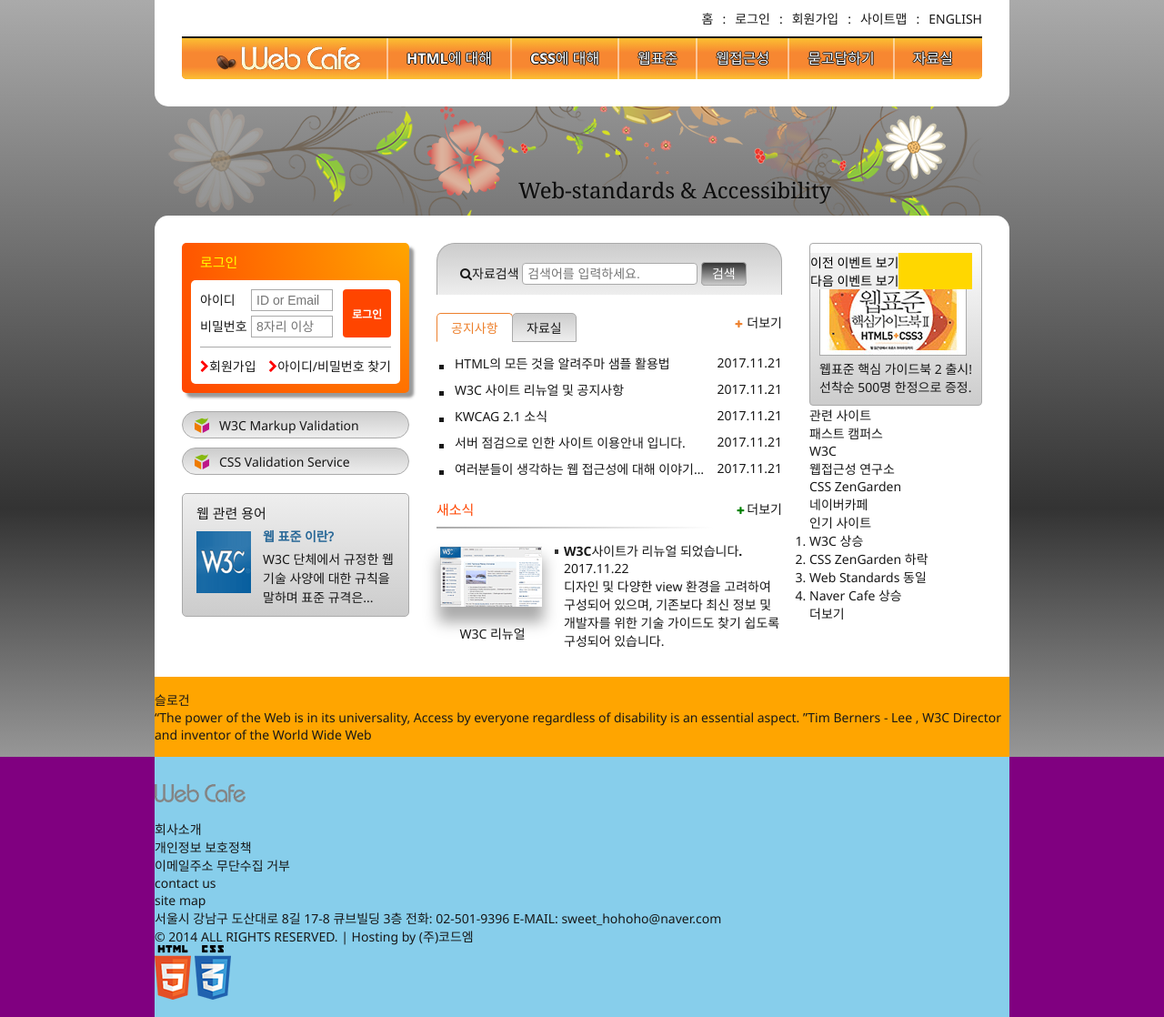
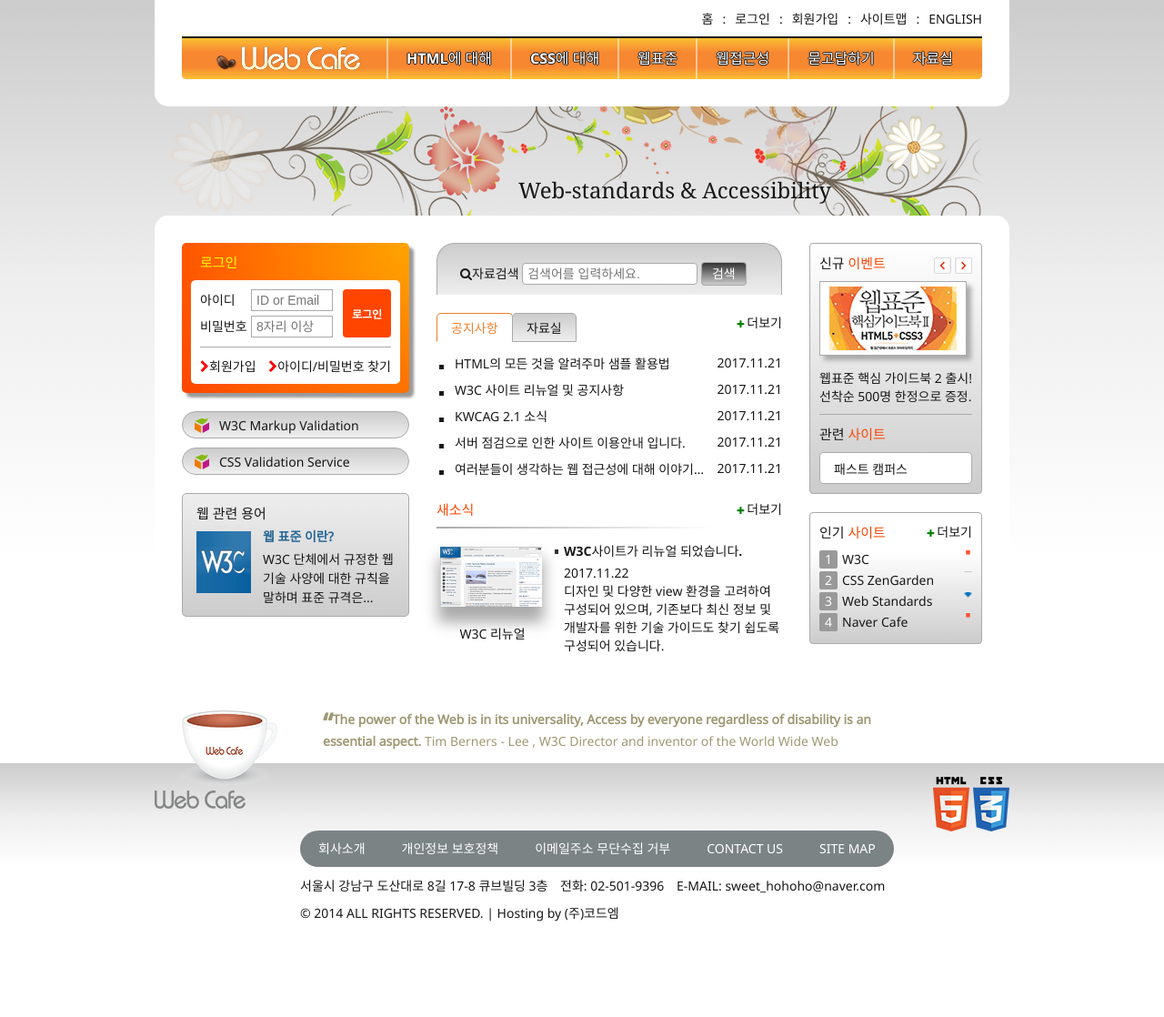
Before and after one commit to clara-shin/www, a plain HTML site: page index.html in a window 1280 px wide. Shown: the whole page at 91% size. After the commit the page ends 1028 px from the top, so only its background shows below. Drawn offline with Linux system fonts and the light colour scheme.

Commit message:
푸터 CSS 완성

```diff
--- a/css/style.css
+++ b/css/style.css
@@ -111,8 +111,10 @@ a.a11y:focus{
     백분율방식(%) 요소박스와 이미지사이즈 체크
     키워드(top,right,bottom,left,center)
     */
-    background: url("./images/bg_flower.png") no-repeat 50% 0 fixed,
-    linear-gradient(to bottom, #aaa 0%, #333 50%, #fff 100%) fixed;
+    /* background: url("./images/bg_flower.png") no-repeat 50% 0 fixed,
+    linear-gradient(to bottom, #aaa 0%, #333 50%, #fff 100%) fixed; */
+    background: url(./images/bg_flower.png) no-repeat 50% 0 fixed,
+    linear-gradient(to bottom, #ccc, #eee, #fff 60%) fixed;
 
 }
 
@@ -701,7 +703,7 @@ nth-child 같은 형제레벨의 element에서 순서를 찾는다
     background: #333;
   }
   .news-item time{
-    display:block; inline(default)
+    display:block; /*inline(default)*/
     margin-top:5px;
     padding-left:10px;
   }
@@ -737,20 +739,24 @@ nth-child 같은 형제레벨의 element에서 순서를 찾는다
     font-size:1rem;
     color:green;
   }
-/* 이벤트 */
-  .event {
+
+/* 신규 이벤트 */
+.event-related{
+    /* background: gold; */
     background:#ccc linear-gradient(to top, #ccc, #fff);
     border:1px solid #aaa;
     border-radius: 4px;
     padding:10px;
+}
+  .event {
     position: relative;
   }
-  .event-heading{
+  .event-heading, .related-heading, .favorite-heading{
     font-family: "Noto Sans Bold", sans-serif;
     font-size:1.5rem;
     color:#181818;
   }
-  .event-heading span{
+  .event-heading span, .related-heading span, .favorite-heading span{
     color:orangered;
   }
   .event-heading+div{
@@ -758,26 +764,234 @@ nth-child 같은 형제레벨의 element에서 순서를 찾는다
   }
   .event-heading+div img{
     border:1px solid #aaa;
+    box-shadow: 5px 5px 5px #aaa;
+    margin-bottom:10px;
   }
   .btn-event{
     position: absolute;
-    top:10px;
-    right:10px;
-    background: gold;
+    top:5px;
+    right:0px;
   }
+  .btn-event-prev, .btn-event-next{
+    width:19px;
+    height:18px;
+    background-image: url("./images/back_forward.png");
+    background-repeat: no-repeat;
+    text-indent: -9999px;
+    overflow: hidden;
+    cursor: pointer;
+  }
+  .btn-event-prev:focus, .btn-event-next:focus{
+    outline:1px dashed #aaa;
+  }
+  .btn-event-next{
+      background-position: -36px 0px;
+  }
+  .related{
+    margin-top:10px;
+    border-top:1px solid #aaa;
+    padding-top:10px;
+  }
+  .related-list{
+    margin-top:10px;
+    border:1px solid #aaa;
+    border-radius: 4px;
+    background: #fff;
+    height:35px;
+    overflow: hidden;
+    /* transition: height 0.3s; */
+  }
+  .list-open{
+      height: 176px;
+  }
+  .related-list a{
+    display:block;
+    height:35px;
+    line-height: 35px;
+    padding-left:15px;
+  }
+
+
+/* 인기사이트 */
+.favorite{
+    position: relative;
+    background:#ccc linear-gradient(to top, #ccc, #fff 70%);
+    border:1px solid #aaa;
+    border-radius: 4px;
+    padding:10px;
+    margin-top:20px;
+}
+.favorite-list{
+    margin-top:10px;
+}
+.favorite-list li{
+    position: relative;
+    margin-bottom:3px;
+    line-height:20px;
+    overflow: hidden;
+    padding-left:25px;
+    counter-increment:number; /**/
+}
+.favorite-list li:before{
+    content:counter(number, decimal); /**/
+    display:block;
+    width:20px;
+    height:20px;
+    line-height:20px;
+    text-align:center;
+    position: absolute; top:0; left:0;
+    background: #999999;
+    border-radius:2px;
+    color:#fff;
+
+}
+.favorite-list em{
+    background-image: url("./images/rank.png");
+    background-repeat: no-repeat;
+
+    position:absolute;top:0;right:0;
+    width:9px;height:11px;
+    padding-top:11px;
+    overflow: hidden;
+
+    transform:translateY(-50%);
+}
+.favorite li .up{
+    background-position: 0 0%;
+}
+.favorite li .down{
+background-position: 0 50%;
+}
+.favorite li .stop{
+background-position: 0 100%;
+}
+
+
+.favorite-more{
+    position: absolute;
+    top:2px;
+    right:2px;
+    padding:8px;
+}
+/* .favorite-more::before{
+    content: '\e802';
+    font-family: "fontello";
+    margin-right:3px;
+    font-size:1rem;
+    color:green;
+} */
+
+[class$="more"]::before{
+    content: '\e802';
+    font-family: "fontello";
+    margin-right:3px;
+    font-size:1rem;
+    color:green;
+}
+
 
 /* 슬로건 */
 .slogan {
-    background-color: orange;
-    padding:15px 0;
+    background:#fff;
+    position: relative;
     /*clear:both; 강제로margin 추가기법, float된 엘리먼트의 높이만큼 마진이 추가됨*/
 }
+.slogan-heading{
+    /* background: gold; */
+    width:110px;
+    height:83px;
+    padding:30px;
+    position: absolute;
+    bottom:-25px;
+    left:25px;
+}
+.slogan-heading::after{
+    content:"";
+    position: absolute;
+    top:0;
+    left:0;
+    width:100%;
+    height:100%; /*부모요쇼의 position이 static아니므로 position:absolute인 영역안에서 자식요소의 position:absolute의 영역이 잡힌다.*/
+    background: url("./images/coffee.png") no-repeat;
 
+}
+.slogan-content{
+    padding:15px 100px 15px 185px;
+    color:#a09874;
+}
+.slogan-content q{
+    font-weight:bold;
+    /* quotes: "<<" ">>"; */
+}
+.slogan-content q::before{
+    font-size:3rem;
+    position: relative;
+    top:10px;
+}
+.slogan-content q::after{
+    content:"";
+}
 /* 푸터 */
 .footer-bg {
-    background-color: purple;
+    background: #ccc linear-gradient(to bottom, #ccc, #eee 30%, #fff 60%);
 }
+
 .footer {
-    background-color: skyblue;
-    padding:15px 0;
+    /* background: repeating-linear-gradient(45deg,red, red 10px, rgb(221, 109, 57) 10px, rgb(221, 109, 57) 20px); */
+    padding:15px 0px;
+    position: relative;
 }
+
+/* 푸터로고 및 뱃지 */
+.footer-logo{
+    position: absolute;
+    top:40px;
+    left:30px;
+}
+.footer-logo a{
+    display: block;
+    width:100%;
+    height:100%;
+}
+.tech-logo{
+    position: absolute;
+    top:15px;
+    right:0;
+}
+
+/* 가이드 */
+.guide{
+    font-size:0;
+    margin-top: 5px;
+    margin-left: 160px;
+
+}
+.guide li{
+    display:inline-block;
+}
+
+.guide li a{
+    display:inline-block;
+    height: 40px;
+    line-height: 40px;
+    font-size:1.4rem;
+    color:#fff;
+    font-weight:normal;
+    text-transform: uppercase;
+    padding: 0px 20px;
+    background: #7B8385;
+}
+
+.guide li:first-child a{
+    border-radius: 20px 0 0 20px;
+}
+.guide li:last-child a{
+    border-radius: 0 20px 20px 0;
+}
+.footer address, .copyright{
+    margin-left:160px;
+    margin-top:10px;
+}
+.footer address span{
+    margin-right:10px;
+}
```
